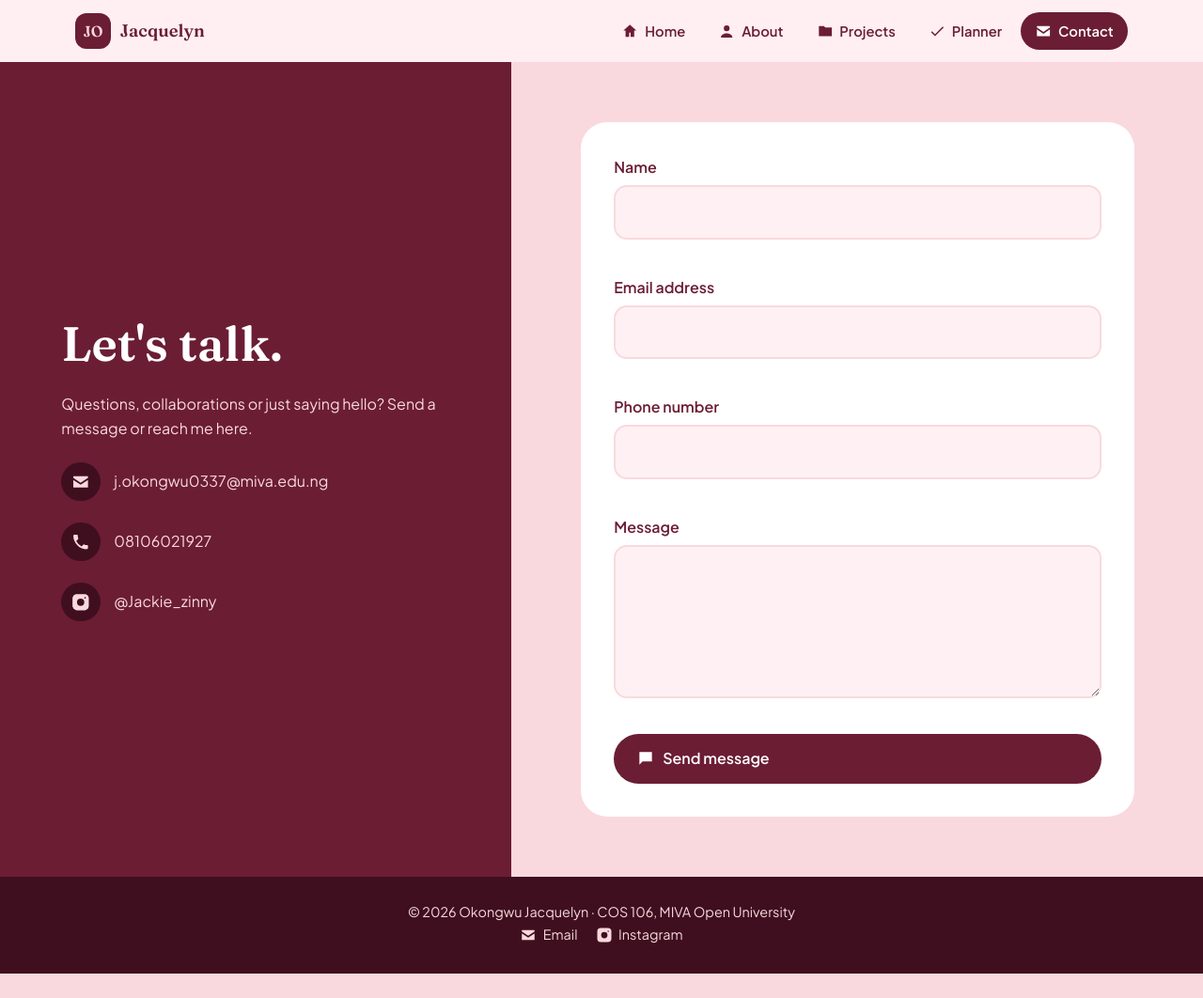
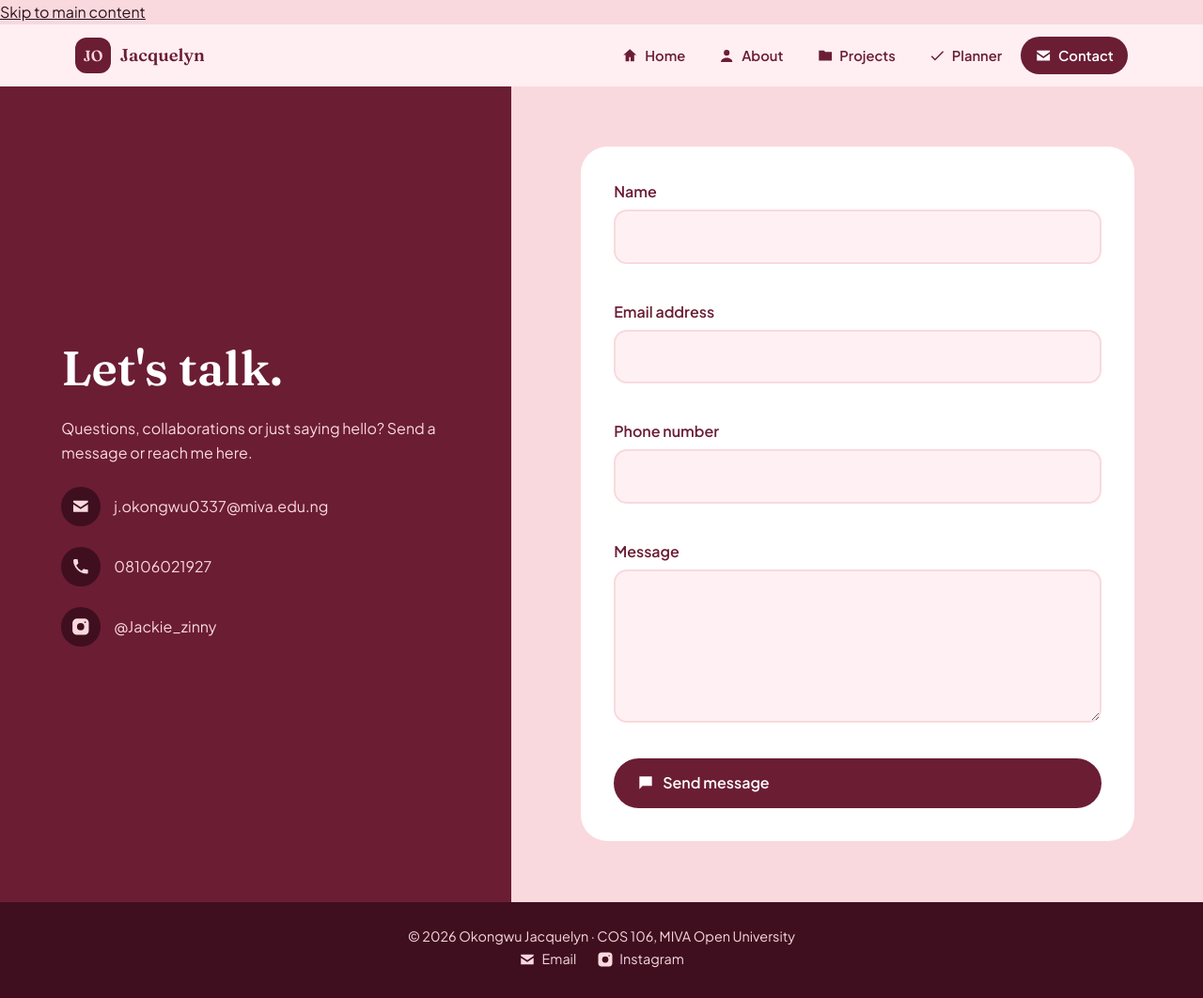
Before and after one commit to Jackie-dev-spec/Jackie-dev, a plain HTML site: page contact.html in a window 1280 px wide. Shown: the whole page at 94% size. Before the commit the page ends 1036 px from the top, so only its background shows below. Drawn offline with Linux system fonts and the light colour scheme.

Commit message:
contact.html

```diff
--- a/contact.html
+++ b/contact.html
@@ -1,24 +1,113 @@
 <!DOCTYPE html>
-<html lang="en"><head><meta charset="UTF-8"><meta name="viewport" content="width=device-width,initial-scale=1">
-<title>Contact | Okongwu Jacquelyn</title>
-<link rel="preconnect" href="https://fonts.googleapis.com"><link rel="preconnect" href="https://fonts.gstatic.com" crossorigin>
-<link href="https://fonts.googleapis.com/css2?family=Fraunces:wght@500;600&family=Plus+Jakarta+Sans:wght@400;600&display=swap" rel="stylesheet">
-<link rel="stylesheet" href="css/style.css"></head>
+<html lang="en">
+<head>
+  <meta charset="UTF-8">
+  <meta name="viewport" content="width=device-width, initial-scale=1.0">
+  <title>Contact | Okongwu Jacquelyn</title>
+  <meta name="description" content="Contact Okongwu Jacquelyn for questions, collaborations or just to say hello.">
+  <meta name="theme-color" content="#0a0c1b">
+  <link rel="icon" href="favicon.svg" type="image/svg+xml">
+  <link rel="preconnect" href="https://fonts.googleapis.com">
+  <link rel="preconnect" href="https://fonts.gstatic.com" crossorigin>
+  <link rel="stylesheet" href="https://fonts.googleapis.com/css2?family=Fraunces:wght@500;600&family=Plus+Jakarta+Sans:wght@400;600&display=swap">
+  <link rel="stylesheet" href="css/style.css">
+  <script>
+    document.documentElement.classList.add("js");
+    try {
+      var saved = localStorage.getItem("theme");
+      var theme = saved ? JSON.parse(saved) : (matchMedia("(prefers-color-scheme: light)").matches ? "light" : "dark");
+      document.documentElement.dataset.theme = theme;
+    } catch (e) { document.documentElement.dataset.theme = "dark"; }
+  </script>
+  <script src="js/main.js" defer></script>
+</head>
 <body class="contact">
-<header class="nav"><div class="wrap"><a class="logo" href="index.html"><b>JO</b>Jacquelyn</a>
-<button class="menu-btn" aria-label="Menu" aria-expanded="false"><svg class="ic"><use href="#i-list"/></svg></button>
-<nav aria-label="Main"><ul><li><a href="index.html"><svg class="ic"><use href="#i-home"/></svg>Home</a></li><li><a href="about.html"><svg class="ic"><use href="#i-user"/></svg>About</a></li><li><a href="projects.html"><svg class="ic"><use href="#i-folder"/></svg>Projects</a></li><li><a href="planner.html"><svg class="ic"><use href="#i-check"/></svg>Planner</a></li><li><a href="contact.html" aria-current="page"><svg class="ic"><use href="#i-mail"/></svg>Contact</a></li></ul></nav></div></header>
-<main>
-<div class="split"><section class="info"><h1>Let's talk.</h1><p>Questions, collaborations or just saying hello? Send a message or reach me here.</p>
-<a href="mailto:j.okongwu0337@miva.edu.ng"><svg class="ic"><use href="#i-mail"/></svg>j.okongwu0337@miva.edu.ng</a>
-<a href="tel:08106021927"><svg class="ic"><use href="#i-phone"/></svg>08106021927</a>
-<a href="https://instagram.com/Jackie_zinny"><svg class="ic"><use href="#i-insta"/></svg>@Jackie_zinny</a></section>
-<section class="form-side"><form id="contactForm" novalidate><p id="ok" role="status">Thank you! Your message has been sent.</p>
-<label>Name<input name="name" autocomplete="name"><span class="err" id="nameErr"></span></label>
-<label>Email address<input name="email" type="email" autocomplete="email"><span class="err" id="emailErr"></span></label>
-<label>Phone number<input name="phone" inputmode="numeric" autocomplete="tel"><span class="err" id="phoneErr"></span></label>
-<label>Message<textarea name="message" rows="5"></textarea><span class="err" id="messageErr"></span></label>
-<button class="btn" type="submit"><svg class="ic"><use href="#i-chat"/></svg>Send message</button></form></section></div></main>
-<footer class="foot"><p>&copy; 2026 Okongwu Jacquelyn · COS 106, MIVA Open University</p>
-<p><a href="mailto:j.okongwu0337@miva.edu.ng"><svg class="ic"><use href="#i-mail"/></svg>Email</a><a href="https://instagram.com/Jackie_zinny"><svg class="ic"><use href="#i-insta"/></svg>Instagram</a></p></footer>
-<script src="js/main.js"></script></body></html>
+
+  <svg xmlns="http://www.w3.org/2000/svg" style="display:none" aria-hidden="true">
+    <symbol id="i-list" viewBox="0 0 24 24"><path d="M3 6h18M3 12h18M3 18h18" fill="none" stroke="currentColor" stroke-width="2" stroke-linecap="round"/></symbol>
+    <symbol id="i-home" viewBox="0 0 24 24"><path d="M3 11l9-8 9 8v10h-6v-6H9v6H3z" fill="none" stroke="currentColor" stroke-width="2" stroke-linejoin="round"/></symbol>
+    <symbol id="i-user" viewBox="0 0 24 24"><circle cx="12" cy="8" r="4" fill="none" stroke="currentColor" stroke-width="2"/><path d="M4 21c0-4 4-6 8-6s8 2 8 6" fill="none" stroke="currentColor" stroke-width="2"/></symbol>
+    <symbol id="i-folder" viewBox="0 0 24 24"><path d="M3 6h7l2 2h9v11H3z" fill="none" stroke="currentColor" stroke-width="2" stroke-linejoin="round"/></symbol>
+    <symbol id="i-check" viewBox="0 0 24 24"><path d="M4 12l5 5L20 6" fill="none" stroke="currentColor" stroke-width="2" stroke-linecap="round" stroke-linejoin="round"/></symbol>
+    <symbol id="i-mail" viewBox="0 0 24 24"><rect x="3" y="5" width="18" height="14" rx="2" fill="none" stroke="currentColor" stroke-width="2"/><path d="M3 7l9 6 9-6" fill="none" stroke="currentColor" stroke-width="2"/></symbol>
+    <symbol id="i-phone" viewBox="0 0 24 24"><path d="M5 4h4l2 5-2.5 1.5a11 11 0 0 0 5 5L15 13l5 2v4a2 2 0 0 1-2 2A15 15 0 0 1 3 6a2 2 0 0 1 2-2z" fill="none" stroke="currentColor" stroke-width="2" stroke-linejoin="round"/></symbol>
+    <symbol id="i-chat" viewBox="0 0 24 24"><path d="M4 5h16v11H9l-5 4z" fill="none" stroke="currentColor" stroke-width="2" stroke-linejoin="round"/></symbol>
+    <symbol id="i-insta" viewBox="0 0 24 24"><rect x="3" y="3" width="18" height="18" rx="5" fill="none" stroke="currentColor" stroke-width="2"/><circle cx="12" cy="12" r="4" fill="none" stroke="currentColor" stroke-width="2"/><circle cx="17.5" cy="6.5" r="1" fill="currentColor"/></symbol>
+  </svg>
+
+  <a class="skip-link" href="#main">Skip to main content</a>
+  <div class="scroll-progress" aria-hidden="true"></div>
+  <div class="bg-grid" aria-hidden="true"></div>
+
+  <header class="nav">
+    <div class="wrap">
+      <a class="logo" href="index.html" aria-label="Okongwu Jacquelyn, home"><b>JO</b>Jacquelyn</a>
+
+      <button class="menu-btn" aria-label="Menu" aria-expanded="false">
+        <svg class="ic"><use href="#i-list"/></svg>
+      </button>
+
+      <nav aria-label="Main">
+        <ul>
+          <li><a href="index.html"><svg class="ic"><use href="#i-home"/></svg>Home</a></li>
+          <li><a href="about.html"><svg class="ic"><use href="#i-user"/></svg>About</a></li>
+          <li><a href="projects.html"><svg class="ic"><use href="#i-folder"/></svg>Projects</a></li>
+          <li><a href="planner.html"><svg class="ic"><use href="#i-check"/></svg>Planner</a></li>
+          <li><a href="contact.html" aria-current="page"><svg class="ic"><use href="#i-mail"/></svg>Contact</a></li>
+        </ul>
+      </nav>
+    </div>
+  </header>
+
+  <main id="main">
+    <div class="split">
+
+      <section class="info">
+        <h1>Let's talk.</h1>
+        <p>Questions, collaborations or just saying hello? Send a message or reach me here.</p>
+        <a href="mailto:j.okongwu0337@miva.edu.ng"><svg class="ic"><use href="#i-mail"/></svg>j.okongwu0337@miva.edu.ng</a>
+        <a href="tel:08106021927"><svg class="ic"><use href="#i-phone"/></svg>08106021927</a>
+        <a href="https://instagram.com/Jackie_zinny"><svg class="ic"><use href="#i-insta"/></svg>@Jackie_zinny</a>
+      </section>
+
+      <section class="form-side">
+        <form id="contactForm" novalidate>
+          <p id="ok" role="status">Thank you! Your message has been sent.</p>
+
+          <label>Name
+            <input name="name" autocomplete="name">
+            <span class="err" id="nameErr"></span>
+          </label>
+
+          <label>Email address
+            <input name="email" type="email" autocomplete="email">
+            <span class="err" id="emailErr"></span>
+          </label>
+
+          <label>Phone number
+            <input name="phone" inputmode="numeric" autocomplete="tel">
+            <span class="err" id="phoneErr"></span>
+          </label>
+
+          <label>Message
+            <textarea name="message" rows="5"></textarea>
+            <span class="err" id="messageErr"></span>
+          </label>
+
+          <button class="btn" type="submit"><svg class="ic"><use href="#i-chat"/></svg>Send message</button>
+        </form>
+      </section>
+
+    </div>
+  </main>
+
+  <footer class="foot">
+    <p>&copy; 2026 Okongwu Jacquelyn · COS 106, MIVA Open University</p>
+    <p>
+      <a href="mailto:j.okongwu0337@miva.edu.ng"><svg class="ic"><use href="#i-mail"/></svg>Email</a>
+      <a href="https://instagram.com/Jackie_zinny"><svg class="ic"><use href="#i-insta"/></svg>Instagram</a>
+    </p>
+  </footer>
+
+</body>
+</html>
```
